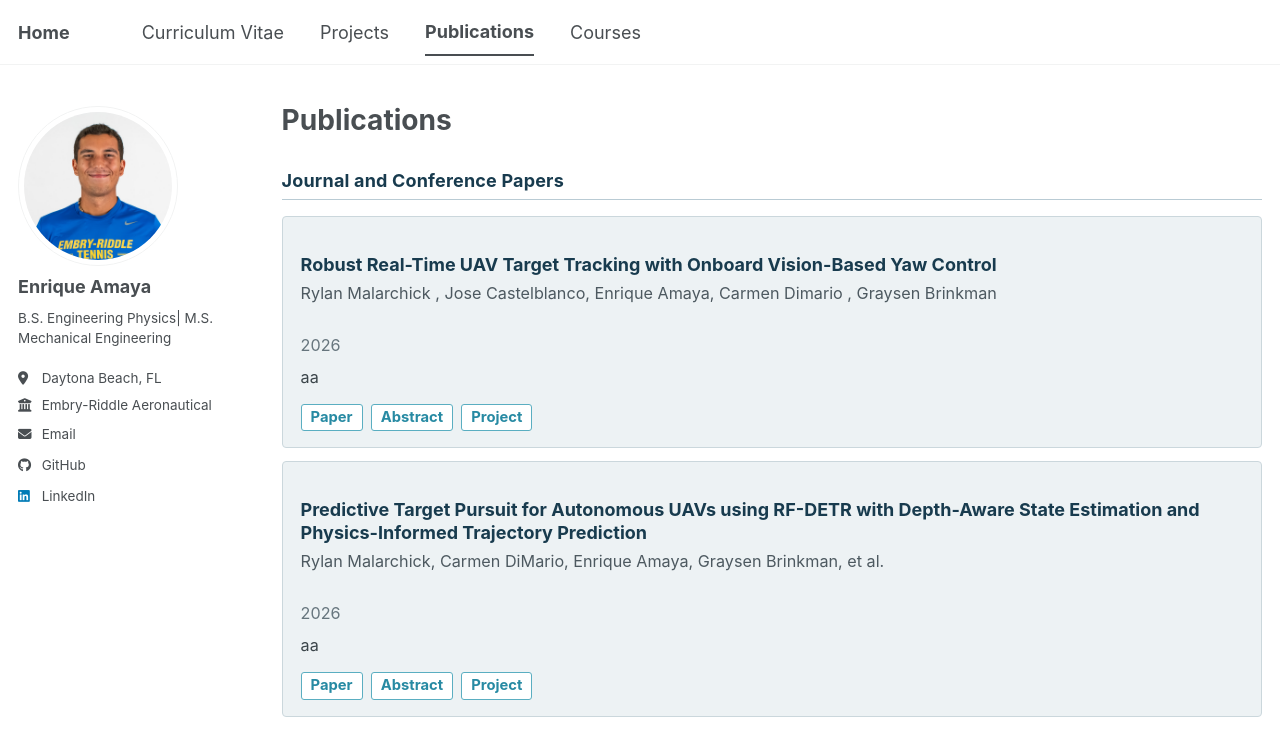
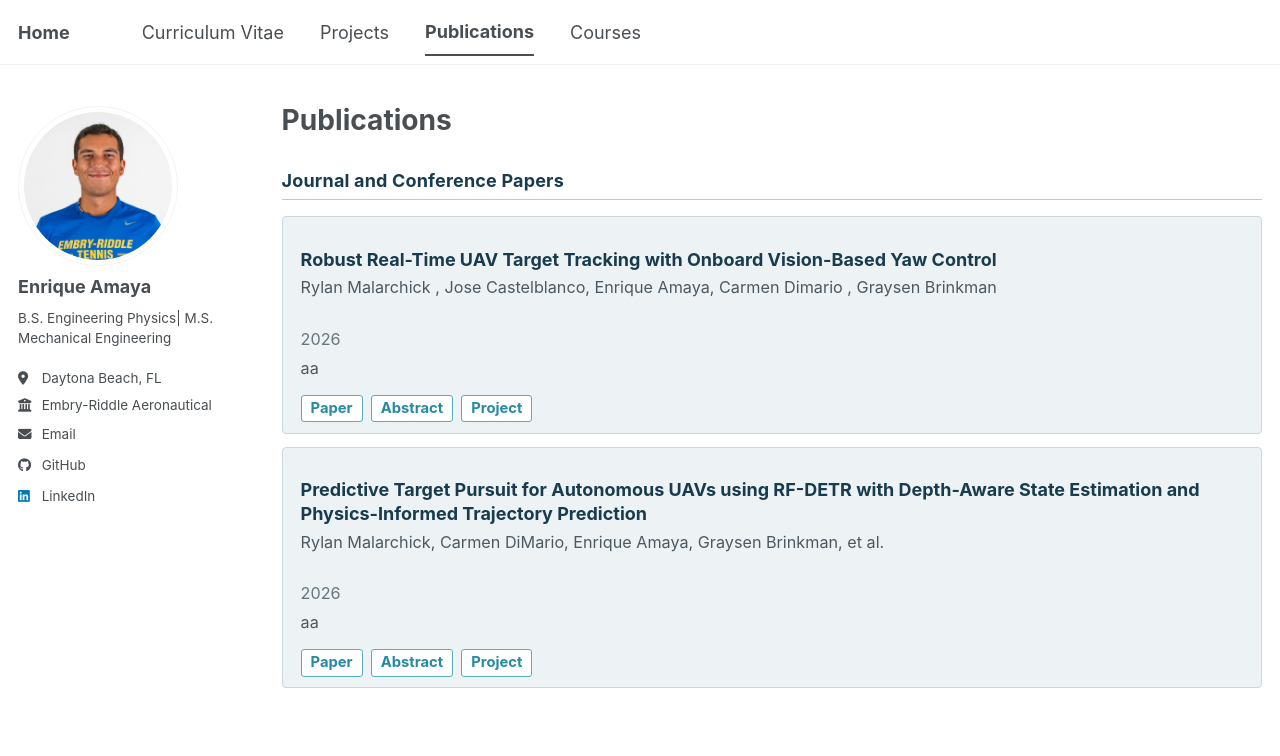
Before and after one commit to kikeamaya/kikeamaya.github.io, a Jekyll site: the page built from _pages/publications.html, in a window 1280 px wide and 927 px high. Shown: the top 756 px of the window. Built offline with Jekyll 4.4.1, drawn with Linux system fonts in a browser that asks for light colours; a style sheet for code colours, icons or effects is not loaded.

Commit message:
Publication card updates

```diff
--- a/_sass/_custom_publications.scss
+++ b/_sass/_custom_publications.scss
@@ -11,7 +11,7 @@
 
 .publication-card {
   margin: 0 0 0.7rem;
-  padding: 0.9rem 1.0rem;
+  padding: 0.6rem 1.0rem;
   border: 1px solid #cbd7dc;
   border-radius: 4px;
   background: #edf2f4;
@@ -29,7 +29,14 @@
   width: 100%;
 }
 
-.publication-card__title {
+.publication-card .archive__item
+{
+  margin: 0;
+  padding: 0;
+}
+
+.publication-card__title
+{
   margin: 0 0 0.25rem;
   color: #183b4e;
   font-size: 1em;
@@ -37,31 +44,26 @@
   line-height: 1.35;
 }
 
-.publication-card__authors,
-.publication-card__venue,
+.publication-card__authors
+{
+  margin: 0 0 0.1rem;
+  color: #4d5960;
+  font-size: 0.9em;
+  line-height: 1.45;
+}
+.publication-card__venue
+{
+  margin: 0 0 0.35rem;
+  color: #66757d;
+  font-size: 0.9em;
+  line-height: 1.35;
+}
 .publication-card__excerpt
 {
   margin: 0;
   font-size: 0.9em;
   line-height: 1.45;
-}
-
-.publication-card__authors
-{
-  margin-bottom: 0.1rem;
   color: #4d5960;
-}
-
-.publication-card__venue
-{
-  margin-bottom: 0.35rem;
-  color: #66757d;
-}
-
-.publication-card__excerpt
-{
-  margin-top: 0.45rem;
-  color: #3b454a;
 }
 
 /* Collaborator Linkedin Links */
```
